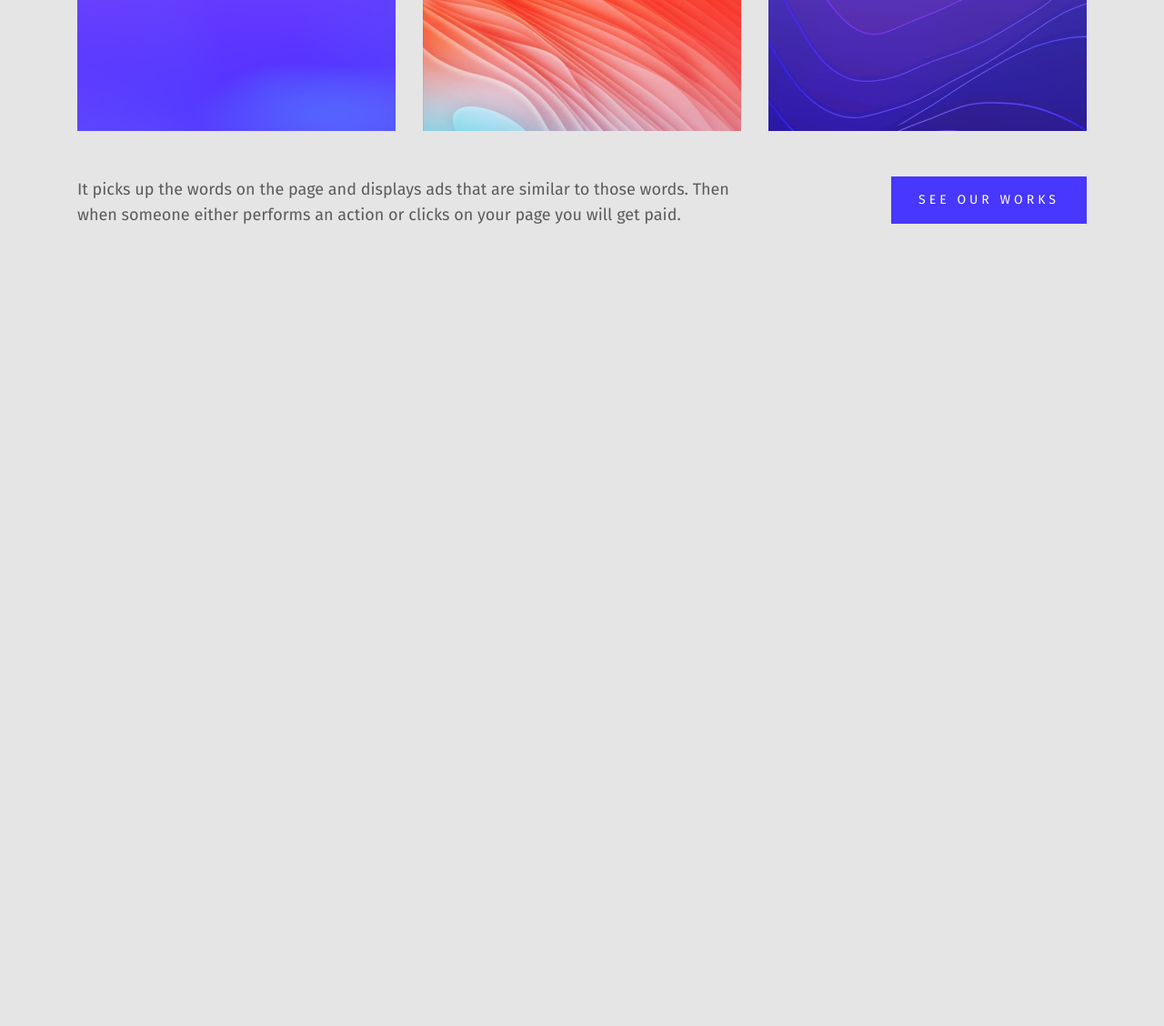
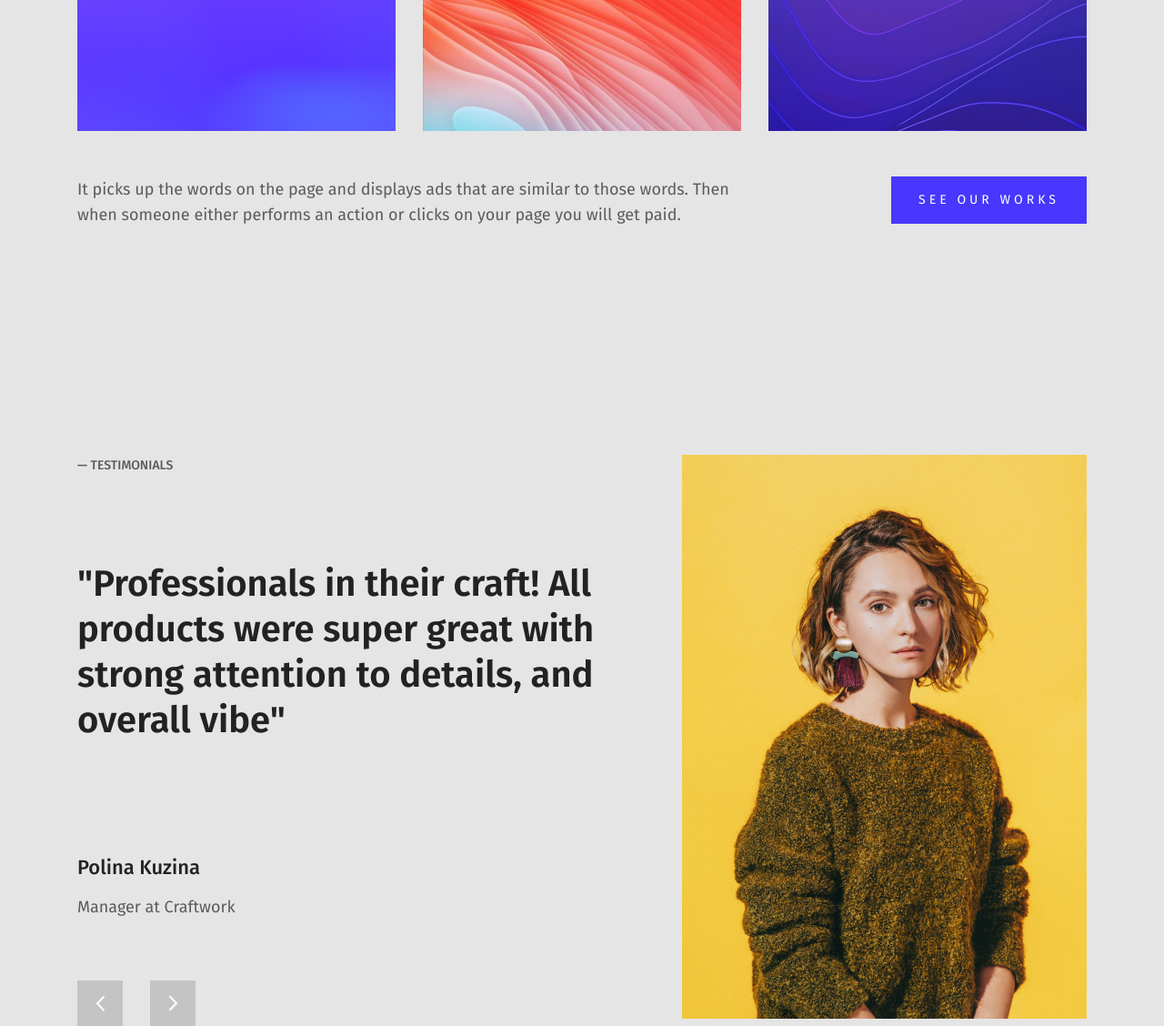
Before and after one commit to eugenelipsky/gravity, a website: page app/index.html in a window 1280 px wide. Shown: the part 4932-6060 px from the top of the page at 91% size. Before the commit the page ends 5182 px from the top, so only its background shows below. Drawn offline with nearby package versions, Linux system fonts and the light colour scheme; files that its build step writes are made by us from their sources.

Commit message:
Testimonials section added

```diff
--- a/app/index.html
+++ b/app/index.html
@@ -239,6 +239,74 @@
         </div>
     </div>
 </section>
+<section class="testimonials">
+    <div class="container">
+        <div class="testimonials__inner">
+            <div class="testimonials__title">
+                — Testimonials
+            </div>
+            <div class="testimonials__slider">
+                <div class="testimonials__item">
+                    <div class="testimonials__slider-content">
+                        <div class="testimonials__slider-info">
+                            <div class="testimonials__slider-title title">
+                                "Professionals in their craft! All products were super great with strong attention to
+                                details, and overall vibe"
+                            </div>
+                            <div class="testimonials__slider-name">
+                                Polina Kuzina
+                            </div>
+                            <div class="testimonials__slider-position">
+                                Manager at Craftwork
+                            </div>
+                        </div>
+                        <div class="testimonials__slider-img">
+                            <img src="img/testimonials_img.jpg" alt="">
+                        </div>
+                    </div>
+                </div>
+                <div class="testimonials__item">
+                    <div class="testimonials__slider-content">
+                        <div class="testimonials__slider-info">
+                            <div class="testimonials__slider-title title">
+                                "Professionals in their craft! All products were super great with strong attention to
+                                details, and overall vibe"
+                            </div>
+                            <div class="testimonials__slider-name">
+                                Polina Kuzina
+                            </div>
+                            <div class="testimonials__slider-position">
+                                Manager at Craftwork
+                            </div>
+                        </div>
+                        <div class="testimonials__slider-img">
+                            <img src="img/testimonials_img.jpg" alt="">
+                        </div>
+                    </div>
+                </div>
+                <div class="testimonials__item">
+                    <div class="testimonials__slider-content">
+                        <div class="testimonials__slider-info">
+                            <div class="testimonials__slider-title title">
+                                "Professionals in their craft! All products were super great with strong attention to
+                                details, and overall vibe"
+                            </div>
+                            <div class="testimonials__slider-name">
+                                Polina Kuzina
+                            </div>
+                            <div class="testimonials__slider-position">
+                                Manager at Craftwork
+                            </div>
+                        </div>
+                        <div class="testimonials__slider-img">
+                            <img src="img/testimonials_img.jpg" alt="">
+                        </div>
+                    </div>
+                </div>
+            </div>
+        </div>
+    </div>
+</section>
 
 <script src="https://ajax.googleapis.com/ajax/libs/jquery/3.4.1/jquery.min.js"></script>
 <script src="js/libs.min.js"></script>
--- a/app/js/main.js
+++ b/app/js/main.js
@@ -33,4 +33,8 @@ $(function(){
         slidesToScroll: 1,
         variableWidth: true,
     });
+    $('.testimonials__slider').slick({
+        slidesToShow: 1,
+        slidesToScroll: 1
+    });
 });
--- a/app/scss/style.scss
+++ b/app/scss/style.scss
@@ -457,4 +457,74 @@
   }
 }
 
+.testimonials {
+  margin-bottom: 176px;
+}
+
+.testimonials__inner {
+  position: relative;
+}
+
+.testimonials__title {
+  font-weight: 500;
+  font-size: 14px;
+  line-height: 24px;
+  opacity: .7;
+  text-transform: uppercase;
+  position: absolute;
+}
+
+.testimonials__slider-content {
+  display: flex;
+  align-items: center;
+}
+
+.testimonials__slider-title {
+  margin-bottom: 121px;
+}
+
+.testimonials__slider-name {
+  font-weight: 500;
+  font-size: 22px;
+  line-height: 32px;
+  margin-bottom: 13px;
+}
+
+.testimonials__slider-position {
+  opacity: .7;
+}
+
+.testimonials__slider {
+  .slick-track {
+    display: flex;
+  }
+
+  .slick-list {
+    overflow: hidden;
+  }
+
+  .slick-arrow {
+    position: absolute;
+    font-size: 0;
+    border: none;
+    background-color: #C4C4C4;
+    width: 50px;
+    height: 50px;
+  }
+
+  .slick-prev {
+    bottom: 0;
+    background-image: url('../img/arrow-left.svg');
+    background-repeat: no-repeat;
+    background-position: center;
+  }
+
+  .slick-next {
+    left: 80px;
+    bottom: 0;
+    background-image: url('../img/arrow-right.svg');
+    background-repeat: no-repeat;
+    background-position: center;
+  }
+}
 @import 'media';
```
Also changed, not shown: app/img/testimonials_img.jpg (added).
